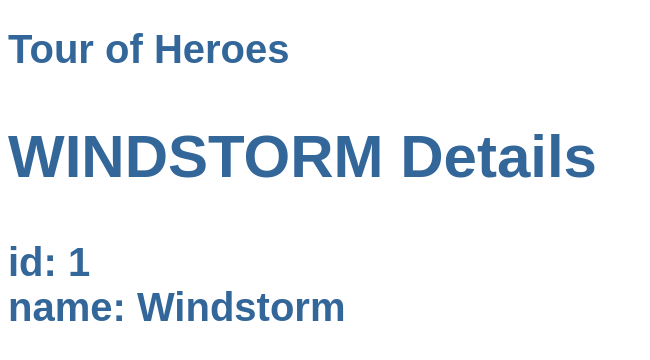
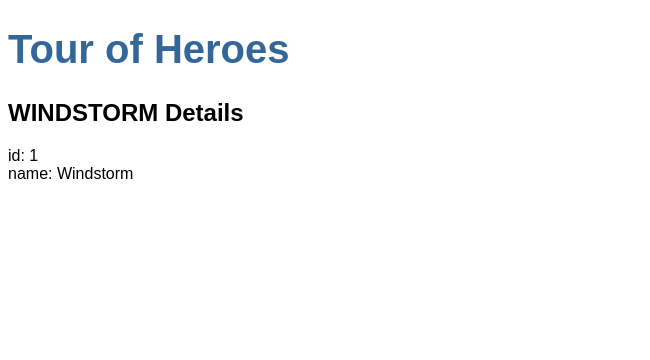
Before and after one commit to theodrom/MyFirstAngularApp, an Angular app: page / in a window 1280 px wide. Shown: the top 360 px of the page, without its empty margins (0-650 px from the left). Built offline with nearby package versions, Linux system fonts and the light colour scheme.

Commit message:
html dev

```diff
--- a/src/app/app.component.html
+++ b/src/app/app.component.html
@@ -2,6 +2,6 @@
 <div>
   <h1>
     {{ title }}
-    <app-heroes></app-heroes>
   </h1>
+  <app-heroes></app-heroes>
 </div>
```
